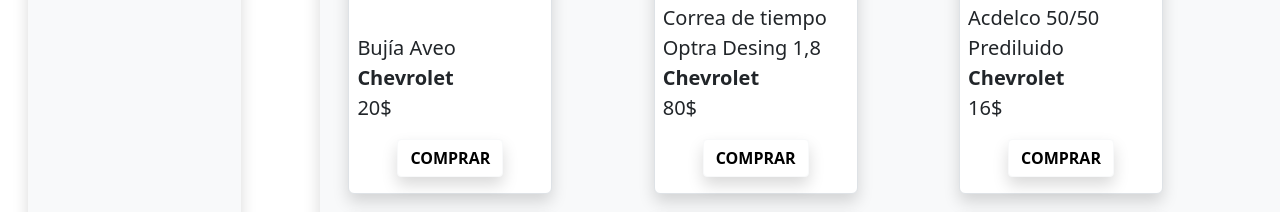
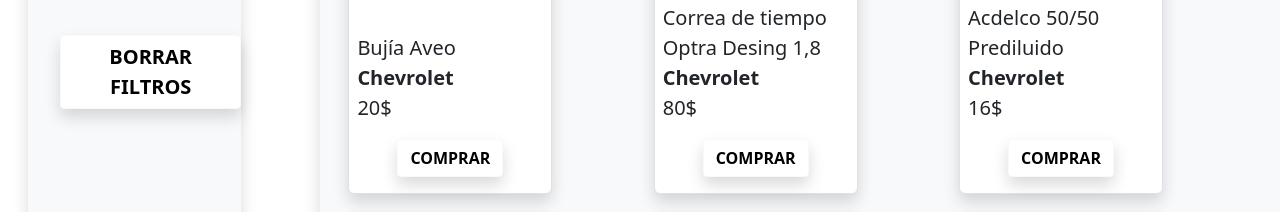
Before and after one commit to SrBellic/PowerHorse, a PHP site: page /index.php in a window 1280 px wide. Shown: the part 341-553 px from the top of the page. Run offline with PHP 8.4, Linux system fonts and the light colour scheme; data comes from the database, SQL or seed files in the repository.

Commit message:
Update index.php
Añadido botón "BORRAR FILTROS"

```diff
--- a/index.php
+++ b/index.php
@@ -64,6 +64,8 @@
                     <li class="marginSpace-y link_hover"><a href="index.php?marca=Chevrolet" class="w-100">Chevrolet</a></li>
                     <li class="marginSpace-y link_hover"><a href="index.php?marca=Volkswagen" class="w-100">Volkswagen</a></li>
                 </div>
+                <br>
+                <a href="index.php" class="button_yellow fw-bold fs-5 shadow">BORRAR FILTROS</a>
             </ul>
         </aside>
         <main class="container shadow p-4 bg-light">
```
